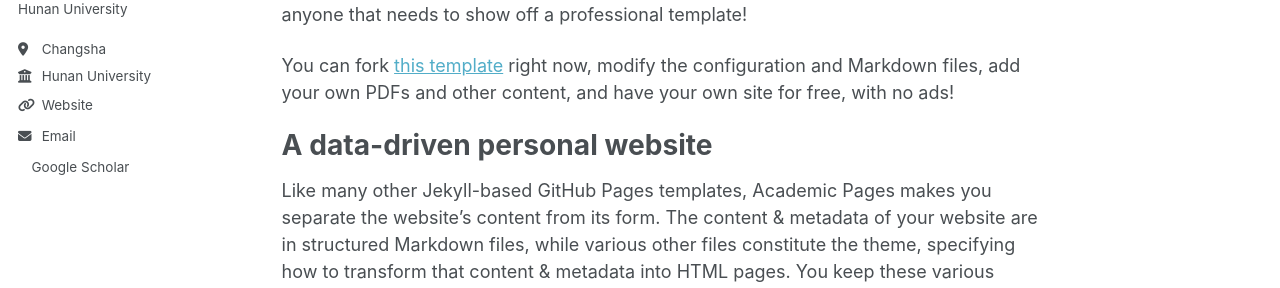
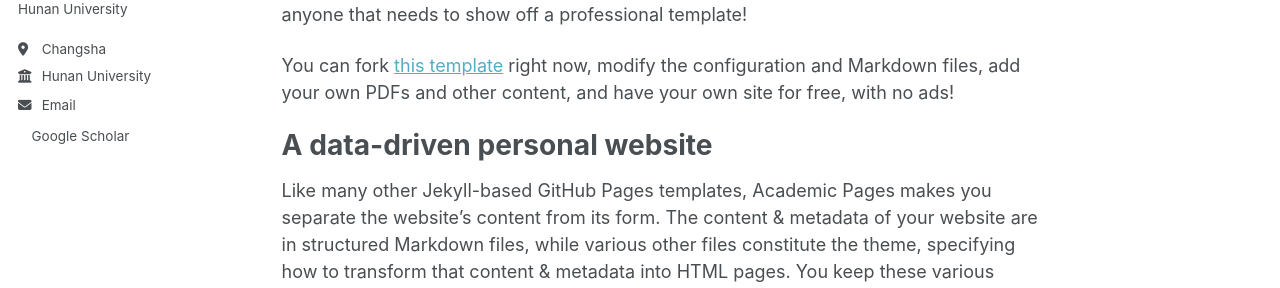
Before and after one commit to yijiefei/yijiefei.github.io, a Jekyll site: the page built from _pages/about.md, in a window 1280 px wide. Shown: the part 359-647 px from the top of the page. Built offline with Jekyll 4.4.1, drawn with Linux system fonts in a browser that asks for light colours; a style sheet for code colours, icons or effects is not loaded.

```diff
--- a/_config.yml
+++ b/_config.yml
@@ -29,7 +29,7 @@ author:
   bio              : "Associate Professor, College of Finance and Statistics, Hunan University"
   location         : "Changsha"
   employer         : "Hunan University"
-  uri              : "https://jt.hnu.edu.cn/info/1168/6094.htm"
+  #uri              : "https://jt.hnu.edu.cn/info/1168/6094.htm"
   email            : "yijiefei@hnu.edu.cn"
 
   # Academic websites
```
